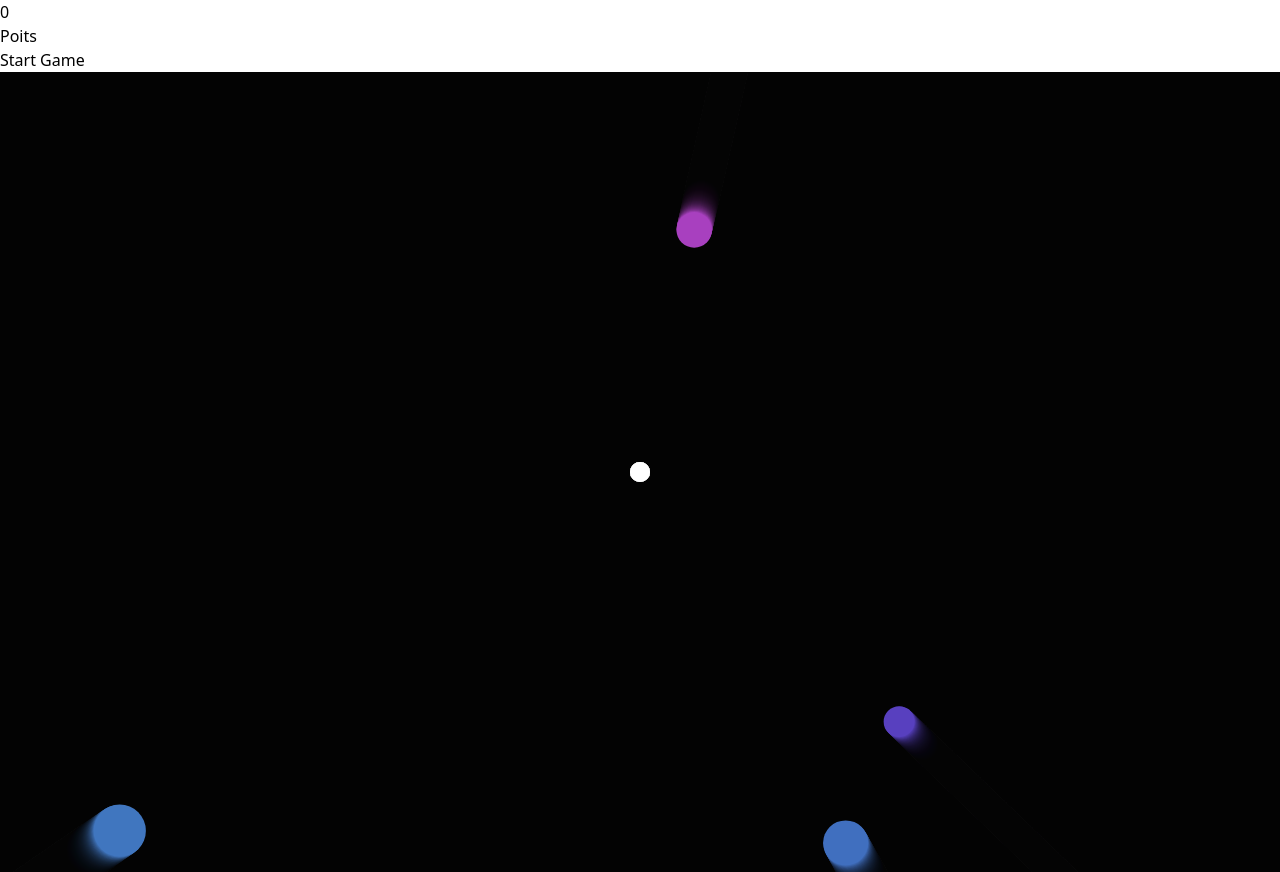
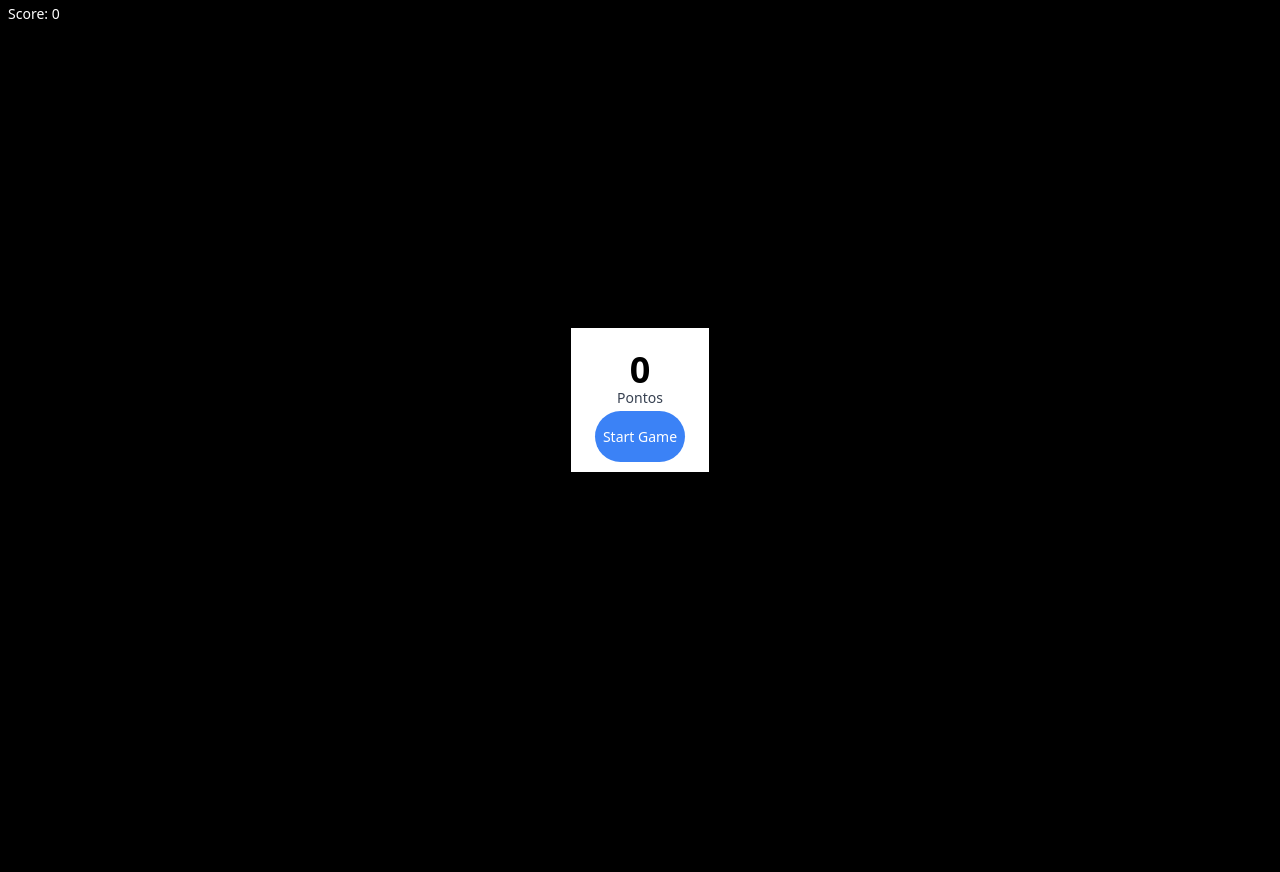
Before and after one commit to brunomeida/canvas, a plain HTML site: page index.html in a window 1280 px wide. After the commit the page ends 800 px from the top, so only its background shows below. Drawn offline with nearby package versions, Linux system fonts and the light colour scheme.

Commit message:
WIP joguinho atira na bola finalizado estrutura basica

```diff
--- a/index.html
+++ b/index.html
@@ -3,7 +3,7 @@
 <html>
 <head>
   <meta http-equiv="Content-Type" content="text/html; charset=utf-8"/>
-  <title>my-first-website</title>
+  <title>shoot that ball</title>
   <link href="https://unpkg.com/tailwindcss@^1.0/dist/tailwind.min.css" rel="stylesheet">
   <LINK href="styles.css" rel="stylesheet" type="text/css">
 </head>
@@ -15,14 +15,18 @@
     <span id="scoreEl">0</span>
 </div>
 
-<div>
-    <div class="bg-white">
-        <h1>0</h1>
-        <p>Poits</p>
-        <buttom>Start Game</buttom>
-
+<div class="fixed inset-0 flex items-center justify-center" id="modalEl">
+    <div class="bg-white max-w-md  p-6 text-center">
+        <h1 class="text-4xl font-bold leading-none" id="bigScoreEl">0</h1>
+        <p class="text-sm text-gray-700 mb-4">Pontos</p>
+        <div>
+            <buttom class="max-w-md bg-blue-500 text-white py-4 px-2 rounded-full text-sm" id="startGameBtn">
+                Start Game
+            </buttom>
+        </div>
     </div>
 </div>
+
 <canvas></canvas>
 <script src="https://cdnjs.cloudflare.com/ajax/libs/gsap/3.5.1/gsap.min.js" integrity="sha512-IQLehpLoVS4fNzl7IfH8Iowfm5+RiMGtHykgZJl9AWMgqx0AmJ6cRWcB+GaGVtIsnC4voMfm8f2vwtY+6oPjpQ==" crossorigin="anonymous"></script>
 <script src="./index.js"></script>
--- a/index.js
+++ b/index.js
@@ -7,7 +7,9 @@ canvas.width = innerWidth;
 canvas.height = innerHeight;
 
 const scoreEl = document.querySelector('#scoreEl');
-console.log(scoreEl);
+const startGameBtn = document.querySelector('#startGameBtn');
+const modalEl = document.querySelector('#modalEl');
+const bigScoreEl = document.querySelector('#bigScoreEl');
 
 class Player {
     constructor(x, y, radius, color) {
@@ -68,6 +70,7 @@ class Enemy {
         this.y = this.y + this.velocity.y;
     }
 }
+
 const friction = 0.99;
 class Particle {
     constructor(x, y, radius, color, velocity) {
@@ -101,14 +104,18 @@ class Particle {
 const y = canvas.height / 2;
 const x = canvas.width / 2;
 
-const player = new Player(x, y, 10, 'white');
+let player = new Player(x, y, 10, 'white');
+let projectiles = [];
+let enemies = [];
+let particles= [];
 
-
-
-
-const projectiles = [];
-const enemies = [];
-const particles= [];
+function init() {
+    player = new Player(x, y, 10, 'white');
+    projectiles = [];
+    enemies = [];
+    particles= [];
+    score = 0;
+}
 
 function spawnEnemies() {
     setInterval(() => {
@@ -144,6 +151,7 @@ function spawnEnemies() {
 
 let animationId;
 let score = 0;
+
 function animate() {
     animationId = requestAnimationFrame(animate)
     c.fillStyle = 'rgba(0, 0, 0, 0.1)';
@@ -179,6 +187,9 @@ function animate() {
 
             if (dist - enemy.radius - player.radius < 1) {
                 cancelAnimationFrame(animationId);
+                modalEl.style.display = 'flex'
+                bigScoreEl.innerHTML = score;
+                init();
             }
 
             projectiles.forEach((projectile, projectileIndex) => {
@@ -187,9 +198,6 @@ function animate() {
                 //projectiles touch enemy
                 if (dist - enemy.radius - projectile.radius < 1)
                 {
-                    //increase score
-                    score += 100;
-                    scoreEl.innerHTML = score;
                     //explosions
                     for (let index = 0; index < enemy.radius * 2; index++) {
                         const radius = Math.random() * 2;
@@ -207,6 +215,9 @@ function animate() {
                         )
                     }
                     if (enemy.radius - 10 > 5) {
+                        //increase score
+                        score += 100;
+                        scoreEl.innerHTML = score;
                         gsap.to(enemy, {
                             radius: enemy.radius - 10
                         })
@@ -215,6 +226,9 @@ function animate() {
                             projectiles.splice(projectileIndex, 1);
                         }, 0)
                     } else {
+                        //increase score
+                        score += 250;
+                        scoreEl.innerHTML = score;
                         setTimeout(() => {
                             //touch
                             enemies.splice(index, 1);
@@ -227,7 +241,8 @@ function animate() {
     )
 }
 
-addEventListener('click', (event) => {
+addEventListener('click', (event) =>
+    {
         console.log(projectiles)
         const angle = Math.atan2(
                 event.clientY - canvas.height / 2,
@@ -244,5 +259,10 @@ addEventListener('click', (event) => {
     }
 )
 
+startGameBtn.addEventListener('click', () =>
+{
     animate();
     spawnEnemies();
+    modalEl.style.display = 'none'
+
+})
--- a/styles.css
+++ b/styles.css
@@ -5,4 +5,5 @@
 
 body {
     margin: 0;
+    background: black;
 }
```
Also changed, not shown: package-lock.json (added). Lines whose indentation alone changed are shown as unchanged.
